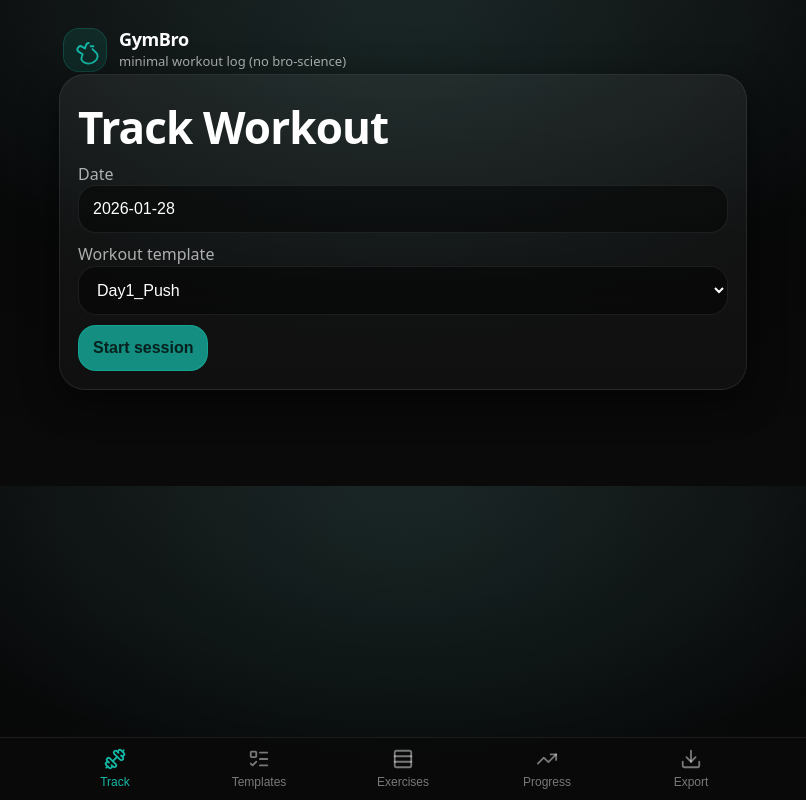
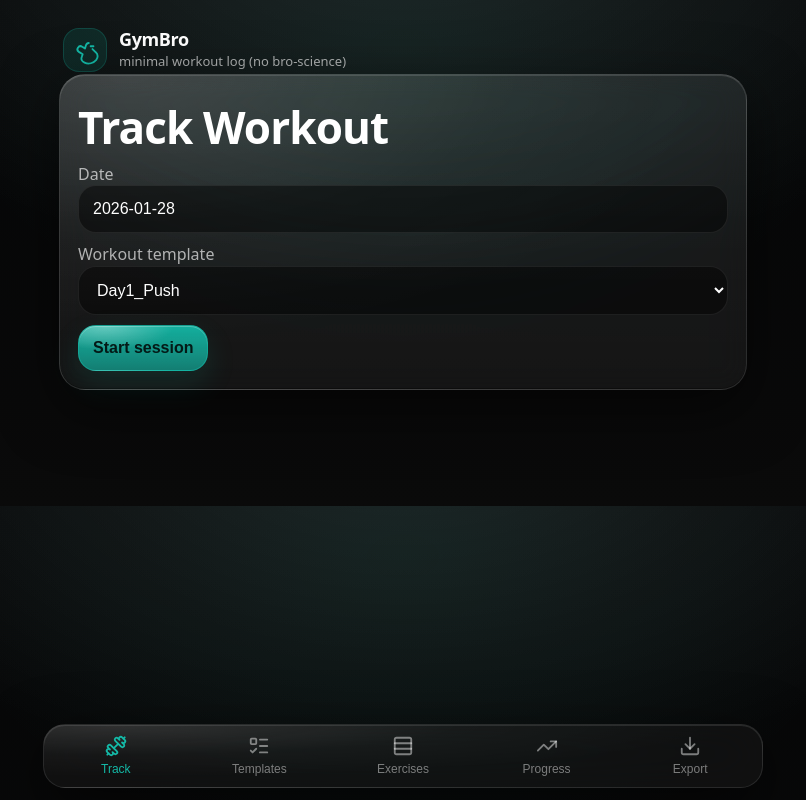
Before and after one commit to hal9000thebot/lab, a React (Vite) app: page / in a window 1280 px wide. Shown: the whole page, without its empty margins (237-1043 px from the left). Built offline with nearby package versions, Linux system fonts and the light colour scheme.

Commit message:
Liquid glass styling: cards + floating nav + glossy primary

```diff
--- a/src/App.css
+++ b/src/App.css
@@ -41,7 +41,7 @@ a { color: inherit; }
   max-width: 720px;
   margin: 0 auto;
   padding: 18px 16px;
-  padding-bottom: 96px;
+  padding-bottom: 116px; /* leave room for floating nav */
 }
 
 .appTop {
@@ -95,11 +95,21 @@ h2 {
 }
 
 .card {
-  background: linear-gradient(180deg, rgba(255,255,255,0.06), rgba(255,255,255,0.03));
-  border: 1px solid var(--border);
+  /* Liquid glass */
+  background:
+    radial-gradient(120% 120% at 10% 0%, rgba(255,255,255,0.16), rgba(255,255,255,0.06) 45%, rgba(255,255,255,0.03) 70%),
+    linear-gradient(180deg, rgba(255,255,255,0.06), rgba(255,255,255,0.02));
+  border: 1px solid rgba(255, 255, 255, 0.10);
+  border-top-color: rgba(255, 255, 255, 0.18);
+  border-left-color: rgba(255, 255, 255, 0.14);
   border-radius: var(--radius-xl);
   padding: 18px;
-  box-shadow: var(--shadow-card);
+  box-shadow:
+    0 18px 60px rgba(0,0,0,0.55),
+    inset 0 1px 0 rgba(255,255,255,0.12),
+    inset 0 -1px 0 rgba(0,0,0,0.35);
+  backdrop-filter: blur(14px) saturate(140%);
+  -webkit-backdrop-filter: blur(14px) saturate(140%);
 }
 
 .cardHeader {
@@ -148,13 +158,18 @@ button {
 }
 
 button.primary {
-  background: rgba(20,184,166,0.75);
+  background:
+    radial-gradient(120% 120% at 20% 0%, rgba(255,255,255,0.35), rgba(255,255,255,0.0) 45%),
+    linear-gradient(180deg, rgba(20,184,166,0.95), rgba(20,184,166,0.65));
   border-color: rgba(20,184,166,0.55);
-  color: #06211e;
-  font-weight: 700;
+  color: #041a17;
+  font-weight: 800;
+  box-shadow:
+    0 12px 30px rgba(20,184,166,0.14),
+    inset 0 1px 0 rgba(255,255,255,0.25);
 }
 
-button.primary:hover { filter: brightness(1.02); }
+button.primary:hover { filter: brightness(1.03); }
 
 button.danger {
   background: var(--danger-weak);
@@ -242,12 +257,10 @@ button:disabled { opacity: 0.55; cursor: not-allowed; }
 
 .nav {
   position: fixed;
-  bottom: 0;
-  left: 0;
-  right: 0;
-  background: rgba(10,10,10,0.92);
-  backdrop-filter: blur(14px);
-  border-top: 1px solid var(--border);
+  bottom: 12px;
+  left: 12px;
+  right: 12px;
+  z-index: 50;
 }
 
 .nav-inner {
@@ -255,6 +268,17 @@ button:disabled { opacity: 0.55; cursor: not-allowed; }
   margin: 0 auto;
   display: grid;
   grid-template-columns: repeat(5, 1fr);
+  border-radius: 22px;
+  background:
+    radial-gradient(120% 120% at 10% 0%, rgba(255,255,255,0.16), rgba(255,255,255,0.06) 40%, rgba(255,255,255,0.03) 70%),
+    rgba(10,10,10,0.55);
+  border: 1px solid rgba(255,255,255,0.10);
+  box-shadow:
+    0 18px 60px rgba(0,0,0,0.60),
+    inset 0 1px 0 rgba(255,255,255,0.10);
+  backdrop-filter: blur(18px) saturate(160%);
+  -webkit-backdrop-filter: blur(18px) saturate(160%);
+  overflow: hidden;
 }
 
 .nav button {
```
